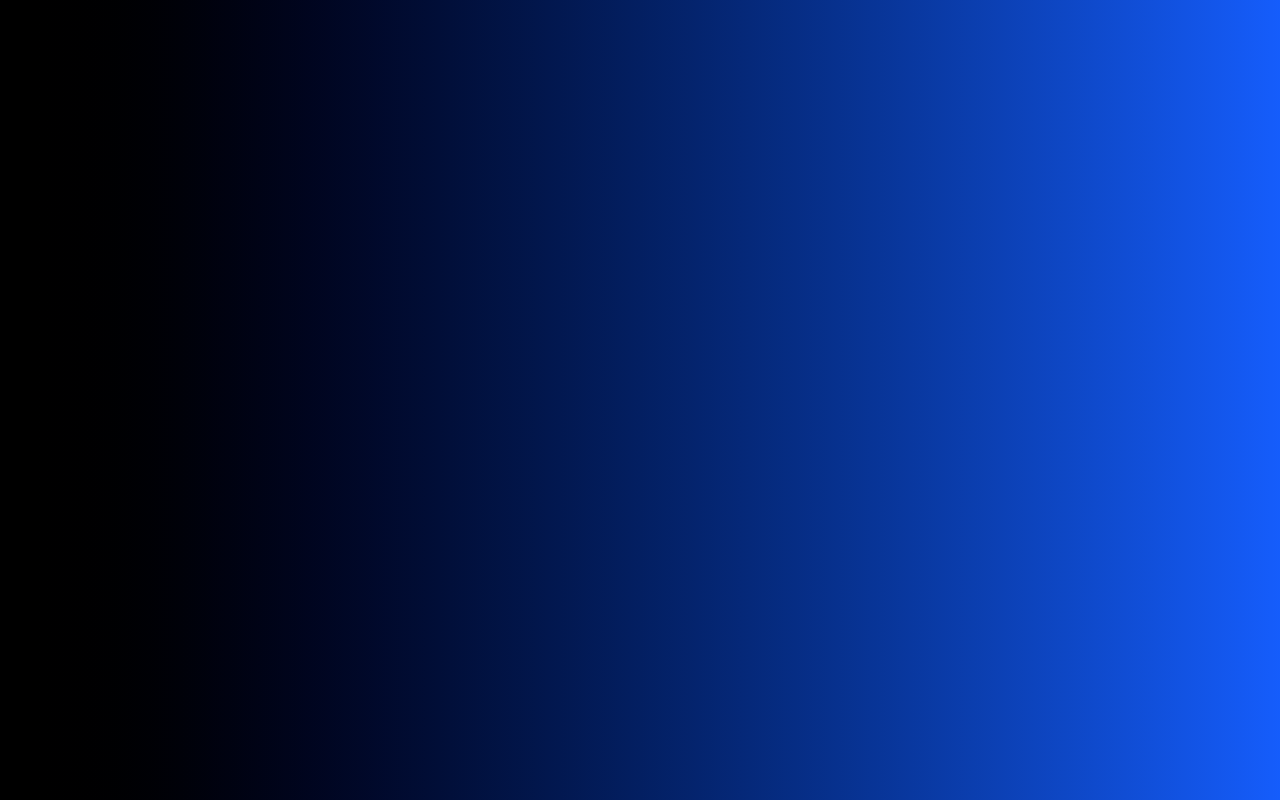
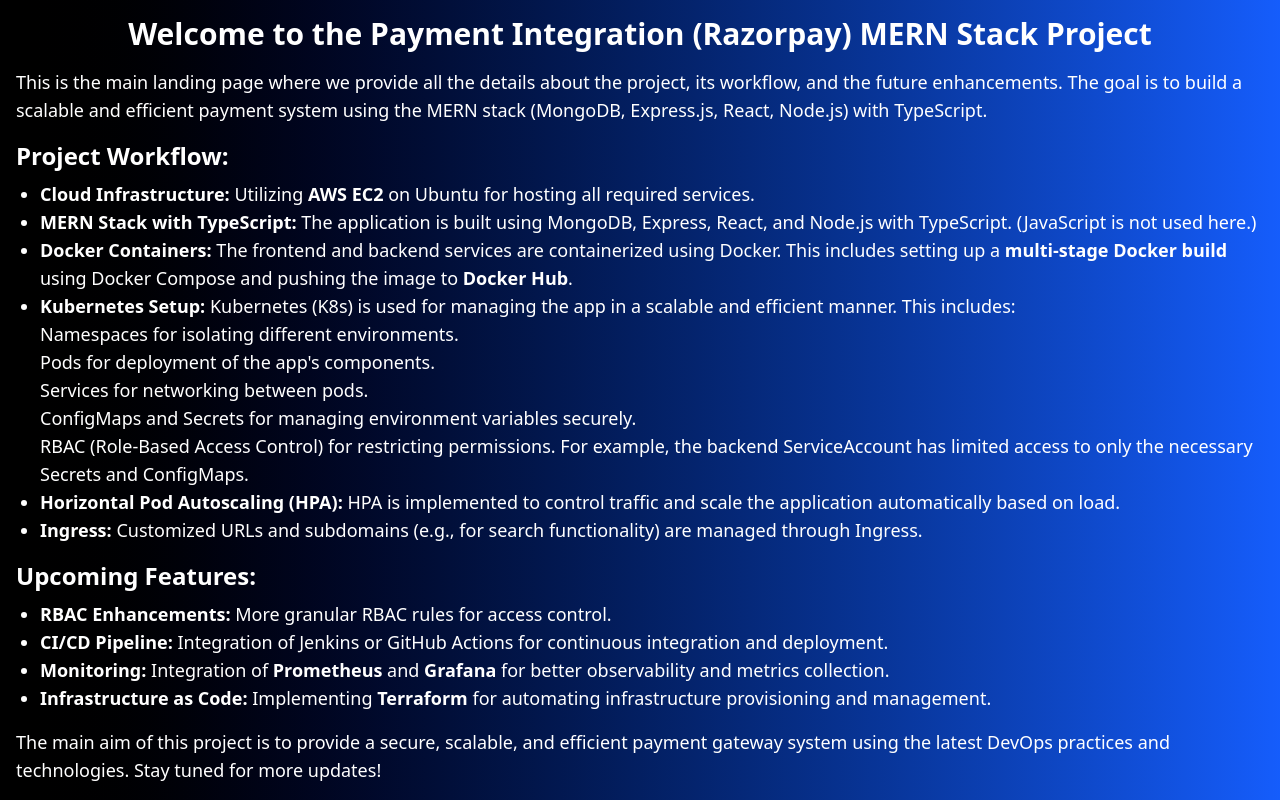
Before and after one commit to suryadwd/PAYMENT-INTEGRATION, a React (Vite) app in the folder frontend/: page / in a window 1280 px wide. Before the commit this address had no page. Built offline with nearby package versions, Linux system fonts and the light colour scheme.

Commit message:
added homepage

```diff
--- a/frontend/src/App.tsx
+++ b/frontend/src/App.tsx
@@ -3,6 +3,7 @@
 import { Routes, Route } from 'react-router-dom';
 import Signup from "./components/Signup";
 import Display from "./components/Display";
+import Home from "./components/Home";
 const App = () => {
   return (
     <div className="bg-gradient-to-r from-black to-blue-600 text-white min-h-screen flex items-center justify-center">
@@ -10,6 +11,7 @@
       <Route path="/auth/login" element={<Login />} />
       <Route path="/auth/signup" element={<Signup />} />
       <Route path="/display" element={<Display />} />
+      <Route path="/" element={<Home />} />
      </Routes>
     </div>
   )
--- /dev/null
+++ b/frontend/src/components/Home.tsx
@@ -0,0 +1,61 @@
+
+const Home = () => {
+  return (
+    <div className="container mx-auto p-4">
+
+      <h1 className="text-3xl font-bold text-center mb-4">
+        Welcome to the Payment Integration (Razorpay) MERN Stack Project
+      </h1>
+
+      <p className="text-lg mb-4">
+        This is the main landing page where we provide all the details about
+        the project, its workflow, and the future enhancements. The goal is to
+        build a scalable and efficient payment system using the MERN stack (MongoDB, Express.js, React, Node.js) with TypeScript.
+      </p>
+
+       <h2 className="text-2xl font-semibold mb-2">Project Workflow:</h2>
+      <ul className="list-disc pl-6 text-lg mb-4">
+        <li>
+          <strong>Cloud Infrastructure:</strong> Utilizing <strong>AWS EC2</strong> on Ubuntu for hosting all required services.
+        </li>
+        <li>
+          <strong>MERN Stack with TypeScript:</strong> The application is built using MongoDB, Express, React, and Node.js with TypeScript. (JavaScript is not used here.)
+        </li>
+        <li>
+          <strong>Docker Containers:</strong> The frontend and backend services are containerized using Docker. This includes setting up a <strong>multi-stage Docker build</strong> using Docker Compose and pushing the image to <strong>Docker Hub</strong>.
+        </li>
+        <li>
+          <strong>Kubernetes Setup:</strong> Kubernetes (K8s) is used for managing the app in a scalable and efficient manner. This includes:
+          <ul className="list-inside">
+            <li>Namespaces for isolating different environments.</li>
+            <li>Pods for deployment of the app's components.</li>
+            <li>Services for networking between pods.</li>
+            <li>ConfigMaps and Secrets for managing environment variables securely.</li>
+            <li>RBAC (Role-Based Access Control) for restricting permissions. For example, the backend ServiceAccount has limited access to only the necessary Secrets and ConfigMaps.</li>
+          </ul>
+        </li>
+        <li>
+          <strong>Horizontal Pod Autoscaling (HPA):</strong> HPA is implemented to control traffic and scale the application automatically based on load.
+        </li>
+        <li>
+          <strong>Ingress:</strong> Customized URLs and subdomains (e.g., for search functionality) are managed through Ingress.
+        </li>
+      </ul>
+
+        <h2 className="text-2xl font-semibold mb-2">Upcoming Features:</h2>
+      <ul className="list-disc pl-6 text-lg mb-4">
+        <li><strong>RBAC Enhancements:</strong> More granular RBAC rules for access control.</li>
+        <li><strong>CI/CD Pipeline:</strong> Integration of Jenkins or GitHub Actions for continuous integration and deployment.</li>
+        <li><strong>Monitoring:</strong> Integration of <strong>Prometheus</strong> and <strong>Grafana</strong> for better observability and metrics collection.</li>
+        <li><strong>Infrastructure as Code:</strong> Implementing <strong>Terraform</strong> for automating infrastructure provisioning and management.</li>
+      </ul>
+
+      <p className="text-lg">
+        The main aim of this project is to provide a secure, scalable, and efficient payment gateway system using the latest DevOps practices and technologies. Stay tuned for more updates!
+      </p>
+
+    </div>
+  )
+}
+
+export default Home
```
